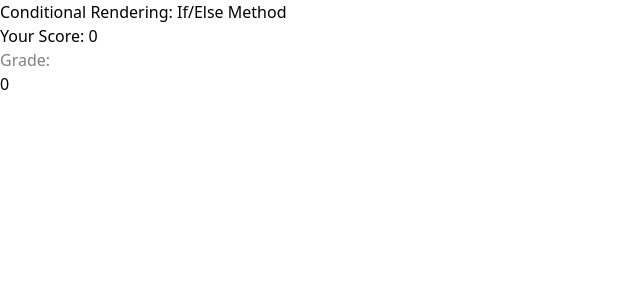
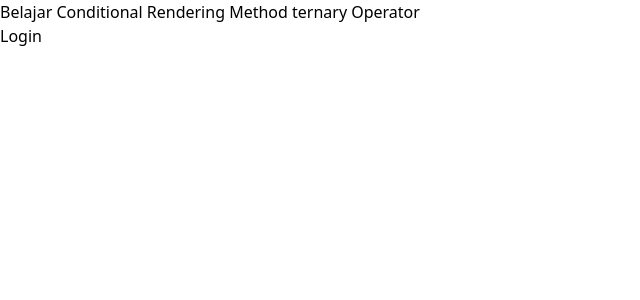
Before and after one commit to BenedictoGeraldo/FJ-React, a React (Vite) app: page / in a window 1280 px wide. Shown: the top 300 px of the page, without its empty margins (0-640 px from the left). Built offline with nearby package versions, Linux system fonts and the light colour scheme.

Commit message:
update day 2: conditional rendering with ternary operator (? :)

```diff
--- a/src/day2_state_hooks/02_conditionalRendering.jsx
+++ b/src/day2_state_hooks/02_conditionalRendering.jsx
@@ -1,8 +1,8 @@
 // Conditional Rendering With IF/ELSE
 
-import { useState } from "react";
+// import { useState } from "react";
 
-function IfElseExample() {
+// function IfElseExample() {
 //   const [status, setStatus] = useState("idle");
 //   if (status === "Loading") {
 //     return <div>Loading...</div>;
@@ -26,45 +26,65 @@ function IfElseExample() {
 //     </div>
 //   );
 
-  const [score, setScore] = useState(0);
+//   const [score, setScore] = useState(0);
 
-  let grade = "";
-  let color = "gray";
+//   let grade = "";
+//   let color = "gray";
 
-  if (score >= 90) {
-    grade = "A";
-    color = "green";
-  } else if (score >= 80) {
-    grade = "B";
-    color = "goldenrod";
-  } else if (score >= 70) {
-    grade = "C";
-    color = "blue";
-  } else if (score > 0) {
-    grade = "D";
-    color = "red";
+//   if (score >= 90) {
+//     grade = "A";
+//     color = "green";
+//   } else if (score >= 80) {
+//     grade = "B";
+//     color = "goldenrod";
+//   } else if (score >= 70) {
+//     grade = "C";
+//     color = "blue";
+//   } else if (score > 0) {
+//     grade = "D";
+//     color = "red";
+//   }
+
+//   return (
+//     <div>
+//       <h2>Conditional Rendering: If/Else Method</h2>
+//       <h3>Your Score: {score}</h3>
+//       <h3 style={{ color }}>Grade: {grade}</h3>
+
+//       <input
+//         type="number"
+//         value={score}
+//         onChange={(e) => setScore(Number(e.target.value))}
+//         placeholder="Put Your Grade"
+//         min={0}
+//         max={100}
+//       />
+//     </div>
+//   );
+// }
+
+// export default IfElseExample;
+
+{
+  /* Conditional Rendering with Ternary Operator */
 }
+
+import { useState } from "react";
+
+function TernaryExample() {
+  const [isLoggedIn, setIsLoggedIn] = useState(false);
 
   return (
     <div>
-      <h2>Conditional Rendering: If/Else Method</h2>
-      <h3>Your Score: {score}</h3>
-      <h3 style={{ color }}>Grade: {grade}</h3>
+      <h2>Belajar Conditional Rendering Method ternary Operator</h2>
 
-      <input
-        type="number"
-        value={score}
-        onChange={(e) => setScore(Number(e.target.value))}
-        placeholder="Put Your Grade"
-        min={0}
-        max={100}
-      />
+      <div>
+        <button onClick={() => setIsLoggedIn(!isLoggedIn)}>
+          {isLoggedIn ? "Logout" : "Login"}
+        </button>
+      </div>
     </div>
   );
 }
 
-export default IfElseExample;
-
-{
-  /* Conditional Rendering with Ternary Operator */
-}
+export default TernaryExample;
```
Lines whose indentation alone changed are shown as unchanged.
